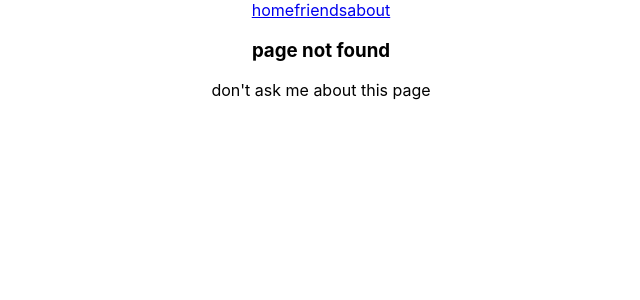
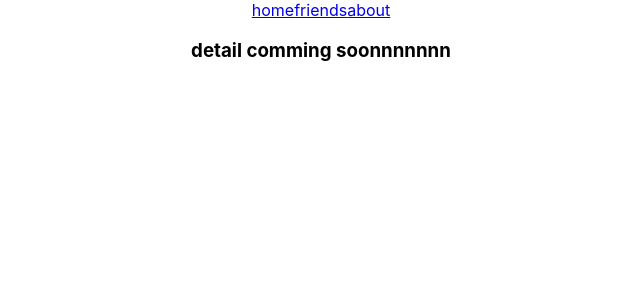
Before and after one commit to mehesultana/milestone-nine, a React (Create React App) app in the folder 52-simple-react-router-examples/simple-react-router/: page /friend/1 in a window 1280 px wide. Before the commit this address had no page. Shown: the top 300 px of the page, without its empty margins (319-959 px from the left). Built offline with nearby package versions, Linux system fonts and the light colour scheme.

Commit message:
Create route with some fixed and some dynamic part

```diff
--- a/52-simple-react-router-examples/simple-react-router/src/App.js
+++ b/52-simple-react-router-examples/simple-react-router/src/App.js
@@ -2,6 +2,7 @@
 import { BrowserRouter } from 'react-router-dom';
 import './App.css';
 import About from './components/About/About';
+import FriendDetail from './components/FriendDetail/FriendDetail';
 import Friends from './components/Friends/Friends';
 import Header from './components/Header/Header';
 import Home from './components/Home/Home';
@@ -19,6 +20,9 @@
 					<Route path="/friends">
 						<Friends></Friends>
 					</Route>
+					<Route path="/friend/:friendId">
+						<FriendDetail></FriendDetail>
+					</Route>
 					<Route path="/about">
 						<About></About>
 					</Route>
--- a/52-simple-react-router-examples/simple-react-router/src/components/Friend/Friend.js
+++ b/52-simple-react-router-examples/simple-react-router/src/components/Friend/Friend.js
@@ -1,20 +1,26 @@
 import React from 'react';
+import { Link } from 'react-router-dom';
 
 const Friend = (props) => {
-	const { name, website, phone, address } = props.friend;
+	const { id, name, website, phone, address } = props.friend;
 	const friendStyle = {
 		border: '3px solid goldenrod',
 		padding: '10px',
 		borderRadius: '10px',
 	};
+	const url = `/friend/${id}`;
+
 	return (
 		<div style={friendStyle}>
-			<h1>I am {name}</h1>
+			<h2>
+				I am {name} {id}
+			</h2>
 			<h5>Call me {phone}</h5>
 			<p>Visit me {website}</p>
 			<p>
 				<small>I live in {address.city}</small>
 			</p>
+			<Link to={url}>visit me</Link>
 		</div>
 	);
 };
--- /dev/null
+++ b/52-simple-react-router-examples/simple-react-router/src/components/FriendDetail/FriendDetail.js
@@ -0,0 +1,11 @@
+import React from 'react';
+
+const FriendDetail = () => {
+	return (
+		<div>
+			<h3>detail comming soonnnnnnn</h3>
+		</div>
+	);
+};
+
+export default FriendDetail;
```
